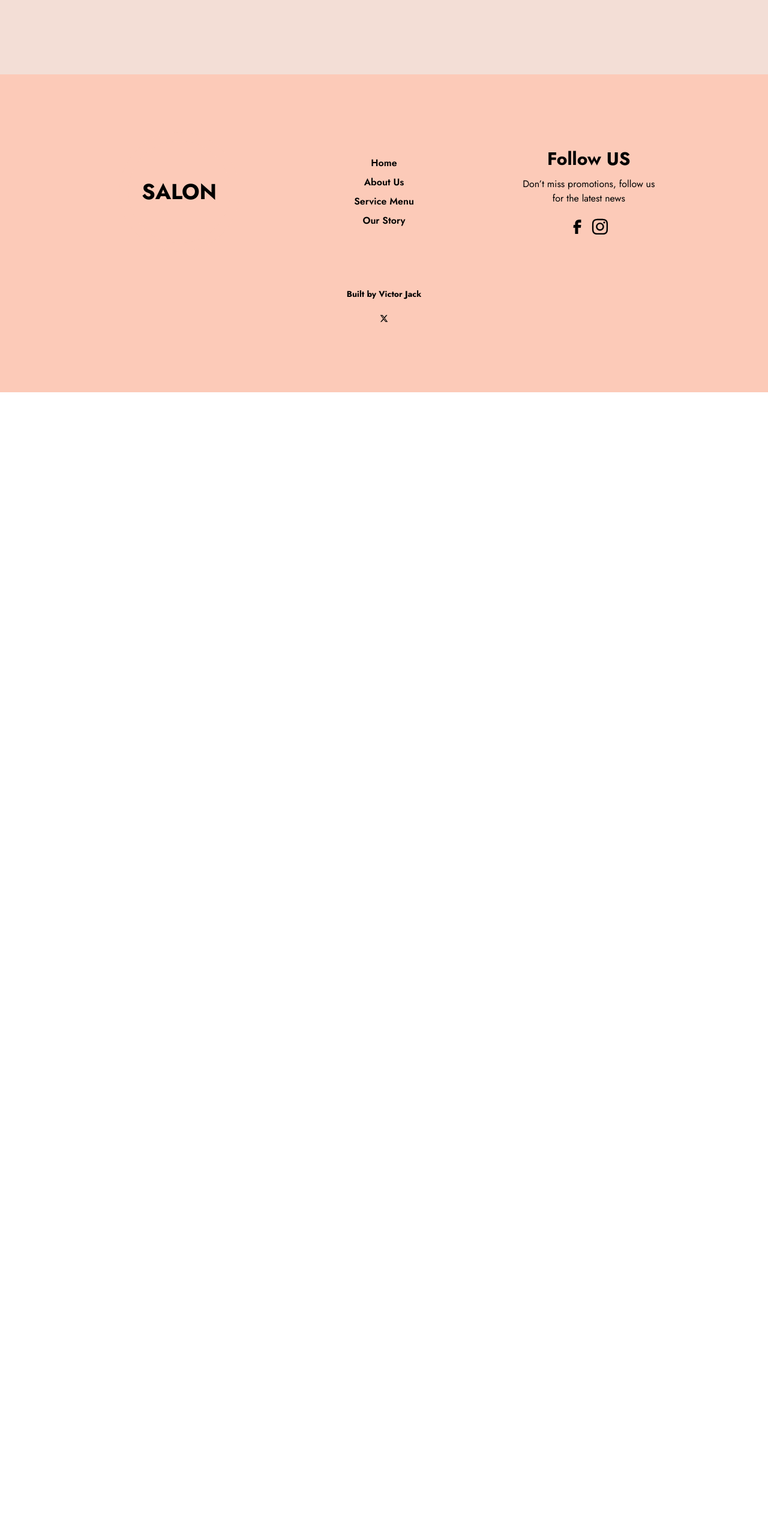
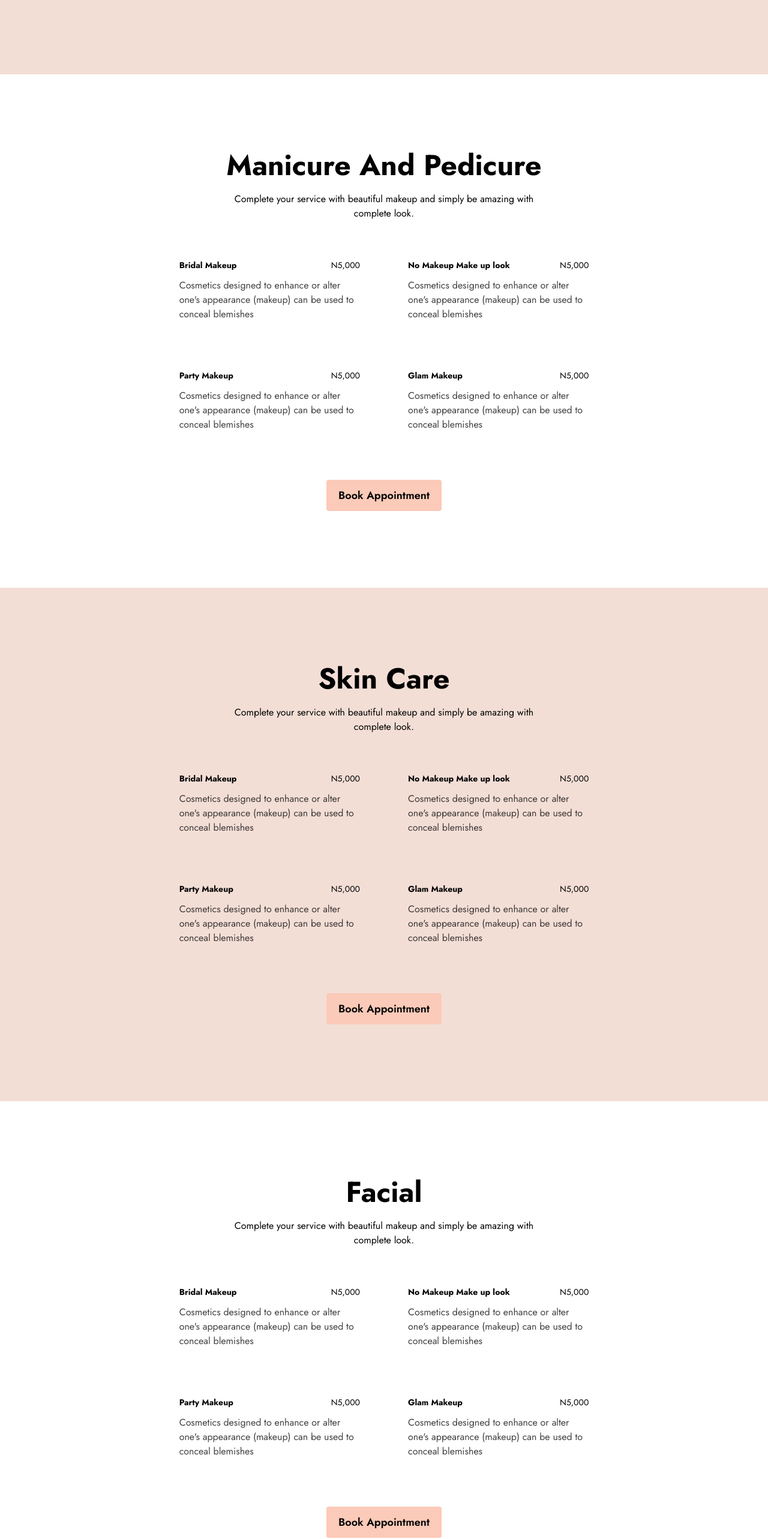
Before and after one commit to thedon-dev/salon_site, a React (Vite) app: page /servicemenu in a window 1280 px wide. Shown: the part 2000-4566 px from the top of the page at 60% size. Before the commit the page ends 2654 px from the top, so only its background shows below. Built offline with nearby package versions, Linux system fonts and the light colour scheme; a web font is replaced by a local one.

Commit message:
FInished the whole Font-End UI

```diff
--- a/src/components/Footer.jsx
+++ b/src/components/Footer.jsx
@@ -24,7 +24,7 @@ const Footer = () => {
     },
   ];
   return (
-    <footer className="bg-[#fccab8] px-[5%] lg:px-[10%] py-20 pb-5 lg:pb-20 lg:py-14">
+    <footer className="bg-[#FDE4DB] px-[5%] lg:px-[10%] py-20 pb-5 lg:pb-20 lg:py-14">
       <div className="2xl:container mx-auto grid lg:grid-cols-3">
         <div className=" flex justify-center lg:py-10">
           <div className="grid place-content-center uppercase rounded-full border-[15px] lg:border-[#fccab8] h-[200px] w-[200px] my-auto">
--- /dev/null
+++ b/src/components/ServiceMenu/Facial.jsx
@@ -0,0 +1,66 @@
+import React from "react";
+import Button from "../../ui/Button";
+
+const Facial = () => {
+  return (
+    <section className="px-[5%] lg:px-[10%] py-20 lg:py-32">
+      <div>
+        <h1 className="text-4xl lg:text-5xl font-bold text-center">Facial</h1>
+        <p className="lg:w-1/2 text-center mx-auto mt-5">
+          Complete your service with beautiful makeup and simply be amazing with
+          complete look.
+        </p>
+        <div className=" lg:w-2/3 mx-auto">
+          {/* <h4 className="font-bold text-lg">Hair</h4> */}
+          <div className="grid lg:grid-cols-2 mt-16 gap-x-20 gap-y-20">
+            <div className="col-span-1">
+              <div className="flex text-sm justify-between">
+                <h4 className="font-bold">Bridal Makeup</h4>
+                <span>N5,000</span>
+              </div>
+              <p className="opacity-75 mt-3">
+                Cosmetics designed to enhance or alter one's appearance (makeup)
+                can be used to conceal blemishes
+              </p>
+            </div>
+            <div className="col-span-1">
+              <div className="flex text-sm justify-between">
+                <h4 className="font-bold">No Makeup Make up look</h4>
+                <span>N5,000</span>
+              </div>
+              <p className="opacity-75 mt-3">
+                Cosmetics designed to enhance or alter one's appearance (makeup)
+                can be used to conceal blemishes
+              </p>
+            </div>
+            <div className="col-span-1">
+              <div className="flex text-sm justify-between">
+                <h4 className="font-bold">Party Makeup</h4>
+                <span>N5,000</span>
+              </div>
+              <p className="opacity-75 mt-3">
+                Cosmetics designed to enhance or alter one's appearance (makeup)
+                can be used to conceal blemishes
+              </p>
+            </div>
+            <div className="col-span-1">
+              <div className="flex text-sm justify-between">
+                <h4 className="font-bold">Glam Makeup</h4>
+                <span>N5,000</span>
+              </div>
+              <p className="opacity-75 mt-3">
+                Cosmetics designed to enhance or alter one's appearance (makeup)
+                can be used to conceal blemishes
+              </p>
+            </div>
+          </div>
+        </div>
+        <div className="mt-20 flex justify-center">
+          <Button destination={"/bookappointment"} text="Book Appointment" />
+        </div>
+      </div>
+    </section>
+  );
+};
+
+export default Facial;
--- /dev/null
+++ b/src/components/ServiceMenu/ManicurePedicure.jsx
@@ -0,0 +1,68 @@
+import React from "react";
+import Button from "../../ui/Button";
+
+const ManicureAndPedicure = () => {
+  return (
+    <section className="px-[5%] lg:px-[10%] py-20 lg:py-32">
+      <div>
+        <h1 className="text-4xl lg:text-5xl font-bold text-center">
+          Manicure And Pedicure
+        </h1>
+        <p className="lg:w-1/2 text-center mx-auto mt-5">
+          Complete your service with beautiful makeup and simply be amazing with
+          complete look.
+        </p>
+        <div className=" lg:w-2/3 mx-auto">
+          {/* <h4 className="font-bold text-lg">Hair</h4> */}
+          <div className="grid lg:grid-cols-2 mt-16 gap-x-20 gap-y-20">
+            <div className="col-span-1">
+              <div className="flex text-sm justify-between">
+                <h4 className="font-bold">Bridal Makeup</h4>
+                <span>N5,000</span>
+              </div>
+              <p className="opacity-75 mt-3">
+                Cosmetics designed to enhance or alter one's appearance (makeup)
+                can be used to conceal blemishes
+              </p>
+            </div>
+            <div className="col-span-1">
+              <div className="flex text-sm justify-between">
+                <h4 className="font-bold">No Makeup Make up look</h4>
+                <span>N5,000</span>
+              </div>
+              <p className="opacity-75 mt-3">
+                Cosmetics designed to enhance or alter one's appearance (makeup)
+                can be used to conceal blemishes
+              </p>
+            </div>
+            <div className="col-span-1">
+              <div className="flex text-sm justify-between">
+                <h4 className="font-bold">Party Makeup</h4>
+                <span>N5,000</span>
+              </div>
+              <p className="opacity-75 mt-3">
+                Cosmetics designed to enhance or alter one's appearance (makeup)
+                can be used to conceal blemishes
+              </p>
+            </div>
+            <div className="col-span-1">
+              <div className="flex text-sm justify-between">
+                <h4 className="font-bold">Glam Makeup</h4>
+                <span>N5,000</span>
+              </div>
+              <p className="opacity-75 mt-3">
+                Cosmetics designed to enhance or alter one's appearance (makeup)
+                can be used to conceal blemishes
+              </p>
+            </div>
+          </div>
+        </div>
+        <div className="mt-20 flex justify-center">
+          <Button destination={"/bookappointment"} text="Book Appointment" />
+        </div>
+      </div>
+    </section>
+  );
+};
+
+export default ManicureAndPedicure;
--- /dev/null
+++ b/src/components/ServiceMenu/Skincare.jsx
@@ -0,0 +1,68 @@
+import React from "react";
+import Button from "../../ui/Button";
+
+const Skincare = () => {
+  return (
+    <section className="px-[5%] lg:px-[10%] py-20 lg:py-32 bg-[#f3ded6] text-black">
+      <div>
+        <h1 className="text-4xl lg:text-5xl font-bold text-center">
+          Skin Care
+        </h1>
+        <p className="lg:w-1/2 text-center mx-auto mt-5">
+          Complete your service with beautiful makeup and simply be amazing with
+          complete look.
+        </p>
+        <div className=" lg:w-2/3 mx-auto">
+          {/* <h4 className="font-bold text-lg">Hair</h4> */}
+          <div className="grid lg:grid-cols-2 mt-16 gap-x-20 gap-y-20">
+            <div className="col-span-1">
+              <div className="flex text-sm justify-between">
+                <h4 className="font-bold">Bridal Makeup</h4>
+                <span>N5,000</span>
+              </div>
+              <p className="opacity-75 mt-3">
+                Cosmetics designed to enhance or alter one's appearance (makeup)
+                can be used to conceal blemishes
+              </p>
+            </div>
+            <div className="col-span-1">
+              <div className="flex text-sm justify-between">
+                <h4 className="font-bold">No Makeup Make up look</h4>
+                <span>N5,000</span>
+              </div>
+              <p className="opacity-75 mt-3">
+                Cosmetics designed to enhance or alter one's appearance (makeup)
+                can be used to conceal blemishes
+              </p>
+            </div>
+            <div className="col-span-1">
+              <div className="flex text-sm justify-between">
+                <h4 className="font-bold">Party Makeup</h4>
+                <span>N5,000</span>
+              </div>
+              <p className="opacity-75 mt-3">
+                Cosmetics designed to enhance or alter one's appearance (makeup)
+                can be used to conceal blemishes
+              </p>
+            </div>
+            <div className="col-span-1">
+              <div className="flex text-sm justify-between">
+                <h4 className="font-bold">Glam Makeup</h4>
+                <span>N5,000</span>
+              </div>
+              <p className="opacity-75 mt-3">
+                Cosmetics designed to enhance or alter one's appearance (makeup)
+                can be used to conceal blemishes
+              </p>
+            </div>
+          </div>
+        </div>
+        <div className="mt-20 flex justify-center">
+          <Button destination={"/bookappointment"} text="Book Appointment" />
+        </div>
+      </div>
+    </section>
+  );
+};
+
+export default Skincare;
--- a/src/pages/BookAppointment.jsx
+++ b/src/pages/BookAppointment.jsx
@@ -9,8 +9,8 @@ const BookAppointment = () => {
   return (
     <>
       <section className="bg-[#FDE4DB] px-[5%] lg:px-[10%] py-20">
-        <div className="flex flex-col lg:flex-row justify-between items-center lg:items-start">
-          <div className="flex mt-20">
+        <div className="flex flex-col lg:flex-row justify-between items-center ">
+          <div className="flex mt-20 lg:mt-0 ">
             <h1 className="text-4xl lg:text-5xl font-semibold my-auto">
               Book Appointment
             </h1>
--- a/src/pages/ServiceMenu.jsx
+++ b/src/pages/ServiceMenu.jsx
@@ -1,6 +1,9 @@
 import React, { useEffect } from "react";
 import HairSection from "../components/ServiceMenu/HairSection";
 import MakeupSection from "../components/ServiceMenu/MakeupSection";
+import ManicureAndPedicure from "../components/ServiceMenu/ManicurePedicure";
+import Skincare from "../components/ServiceMenu/Skincare";
+import Facial from "../components/ServiceMenu/Facial";
 
 const ServiceMenu = () => {
   useEffect(() => {
@@ -20,6 +23,9 @@ const ServiceMenu = () => {
       </section>
       <HairSection />
       <MakeupSection />
+      <ManicureAndPedicure />
+      <Skincare />
+      <Facial />
     </>
   );
 };
```
